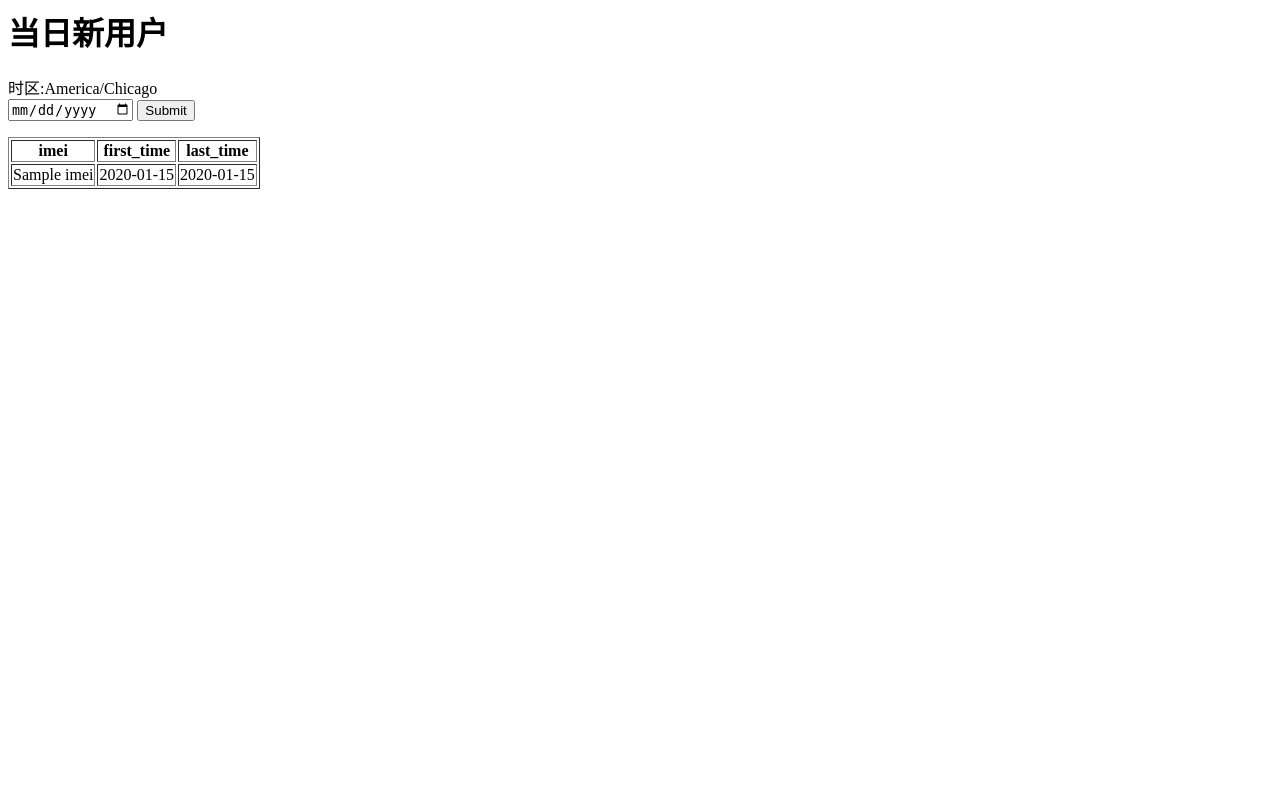
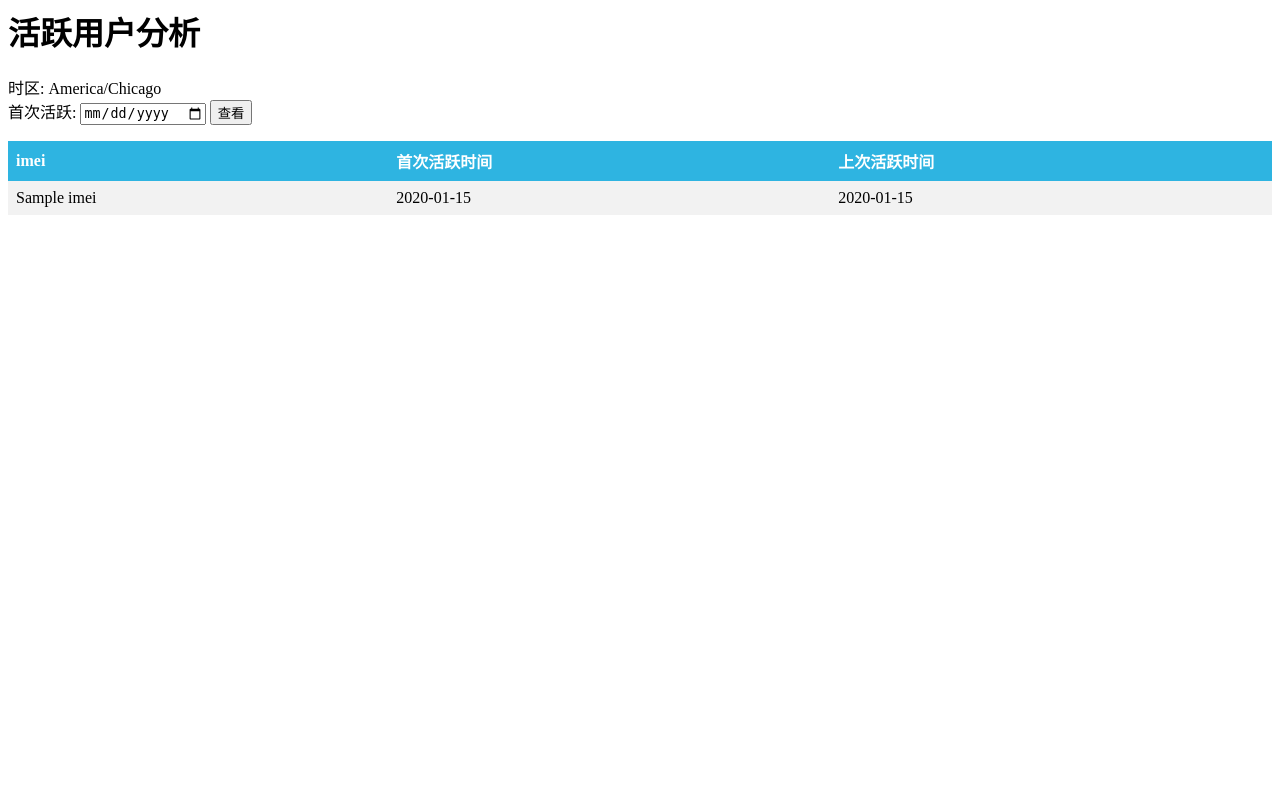
Before and after one commit to lynnmatrix/statistic, a Django app: template statistic/templates/statistic/index.html in a window 1280 px wide. Run offline with Django 3.2, Linux system fonts and the light colour scheme; the template is opened without the code that fills it: most values are stand-ins (such as "Sample title", 1, 10 or a date in 2020).

Commit message:
ADD: css

```diff
--- /dev/null
+++ b/statistic/static/statistic/statistic.css
@@ -0,0 +1,16 @@
+table {
+    border-collapse: collapse;
+    width: 100%;
+}
+
+th, td {
+    text-align: left;
+    padding: 8px;
+}
+
+tr:nth-child(even){background-color: #f2f2f2}
+
+th {
+    background-color: #2eb4e1;
+    color: white;
+}
--- a/statistic/templates/statistic/index.html
+++ b/statistic/templates/statistic/index.html
@@ -1,20 +1,31 @@
 {% load tz %}
 {% get_current_timezone as TIME_ZONE %}
 
-<h1>当日新用户</h1>
-时区:{{ TIME_ZONE }}
+{% load staticfiles %}
+<html>
+<head>
+	<title>活跃用户分析</title>
+	<link rel="stylesheet" type="text/css" href="{% static 'statistic/statistic.css' %}"/>
+</head>
+<body>
+
+
+<h1>活跃用户分析</h1>
+
+时区: {{ TIME_ZONE }}
 <form action="{% url 'active' %}" method="post">
 	{% csrf_token %}
+	<label for="date">首次活跃: </label>
 	<input type="date" value={{ date }} name="date" }>
 
-	<input type="submit" value="Submit">
+	<input type="submit" value="查看">
 </form>
 
-<table border="1px">
+<table>
 	<tr>
 		<th>imei</th>
-			<th>first_time</th>
-			<th>last_time</th>
+		<th>首次活跃时间</th>
+		<th>上次活跃时间</th>
 	</tr>
 	{% for user_survival in survivals %}
 	<tr>
@@ -24,3 +35,5 @@
 	</tr>
 	{% endfor %}
 </table>
+</body>
+</html>
--- a/statistic/views.py
+++ b/statistic/views.py
@@ -1,7 +1,6 @@
 import logging
 
-import pytz
-from django.shortcuts import render, redirect
+from django.shortcuts import render
 
 # Create your views here.
 from django.utils import timezone
```
Lines whose indentation alone changed are shown as unchanged.
